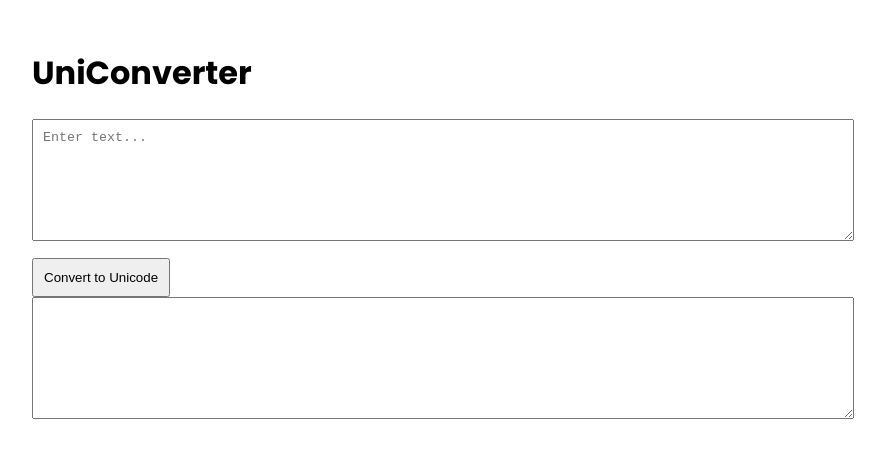
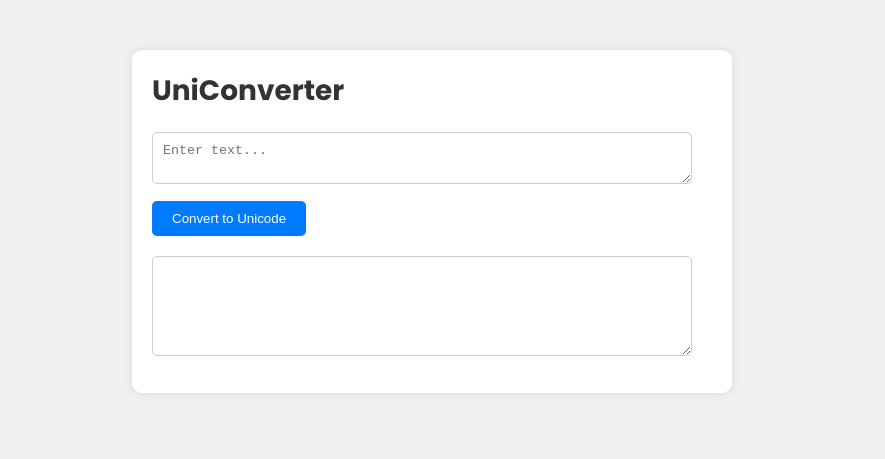
Before and after one commit to JackOdwyer/unicode, a plain HTML site: page index.html in a window 1280 px wide. Shown: the whole page, without its empty margins (208-1093 px from the left). Drawn offline with Linux system fonts and the light colour scheme.

Commit message:
Update style.css

```diff
--- a/style.css
+++ b/style.css
@@ -1,21 +1,63 @@
+
+* {
+    margin: 0;
+    padding: 0;
+    box-sizing: border-box;
+}
+
+
 body {
     font-family: Poppins, sans-serif;
+    background-color: #f0f0f0;
 }
 
+
 .container {
-    max-width: 800px;
-    margin: 0 auto;
+    max-width: 600px;
+    margin: 50px auto;
     padding: 20px;
+    background-color: white;
+    border-radius: 10px;
+    box-shadow: 0 0 10px rgba(0, 0, 0, 0.1);
+}
+
+
+h1 {
+    margin-bottom: 20px;
+    font-size: 28px;
+    color: #333;
 }
 
 textarea {
-    width: 100%;
-    height: 100px;
+    width: calc(100% - 20px);
     margin-bottom: 10px;
     padding: 10px;
+    border: 1px solid #ccc;
+    border-radius: 5px;
+    resize: vertical;
 }
 
 button {
-    padding: 10px;
+    padding: 10px 20px;
     cursor: pointer;
+    background-color: #007bff;
+    color: white;
+    border: none;
+    border-radius: 5px;
+    transition: background-color 0.3s ease;
 }
+
+button:hover {
+    background-color: #0056b3;
+}
+
+#outputText {
+    height: 100px;
+    margin-top: 20px;
+}
+
+.instructions {
+    font-size: 14px;
+    color: #666;
+    margin-top: 10px;
+}
```
